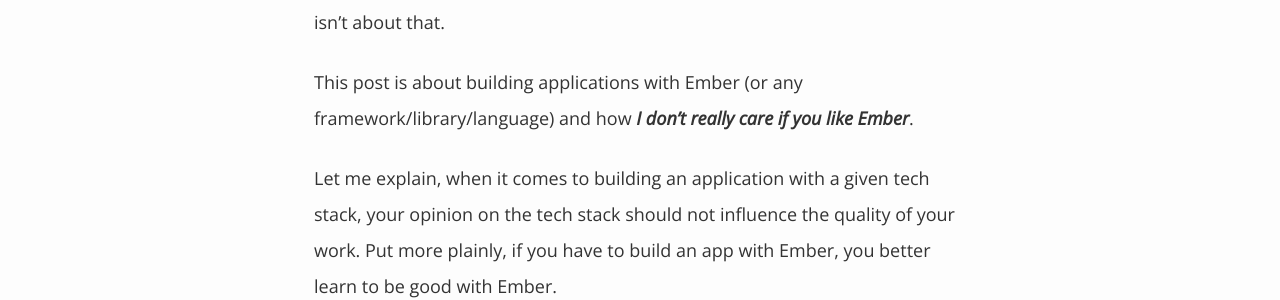
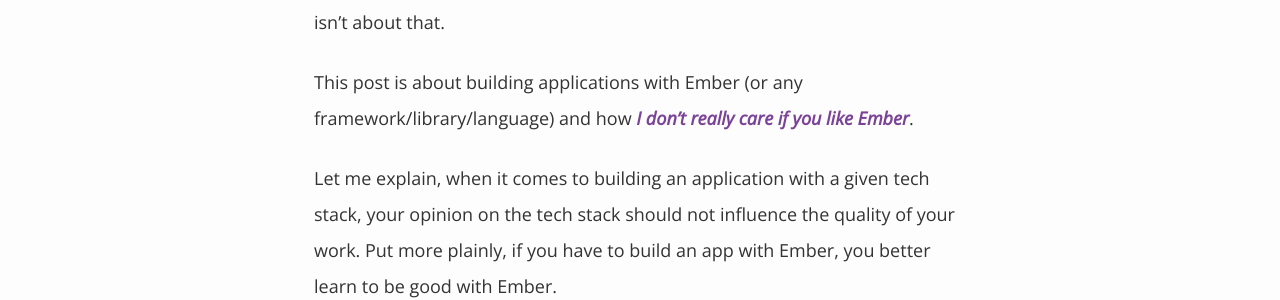
Before and after one commit to trentmwillis/pretty-okay.dev, a Jekyll site: the page built from _posts/2016-09-24-dont-care-ember.md, in a window 1280 px wide. Shown: the part 848-1148 px from the top of the page. Built offline with Jekyll 4.4.1, drawn with Linux system fonts in a browser that asks for light colours; comment, search, counter and statistics services are not loaded.

Commit message:
Minor tweaks to font styling

```diff
--- a/_sass/_base.scss
+++ b/_sass/_base.scss
@@ -189,6 +189,22 @@
 }
 
 /**
+ * Font Styles
+ */
+
+strong {
+  color: $color-accent;
+}
+
+hr {
+  margin-bottom: 1rem;
+  border: none;
+  height: 1px;
+  width: 100%;
+  @include gradient(to left);
+}
+
+/**
  * Wrapper
  */
 
```
